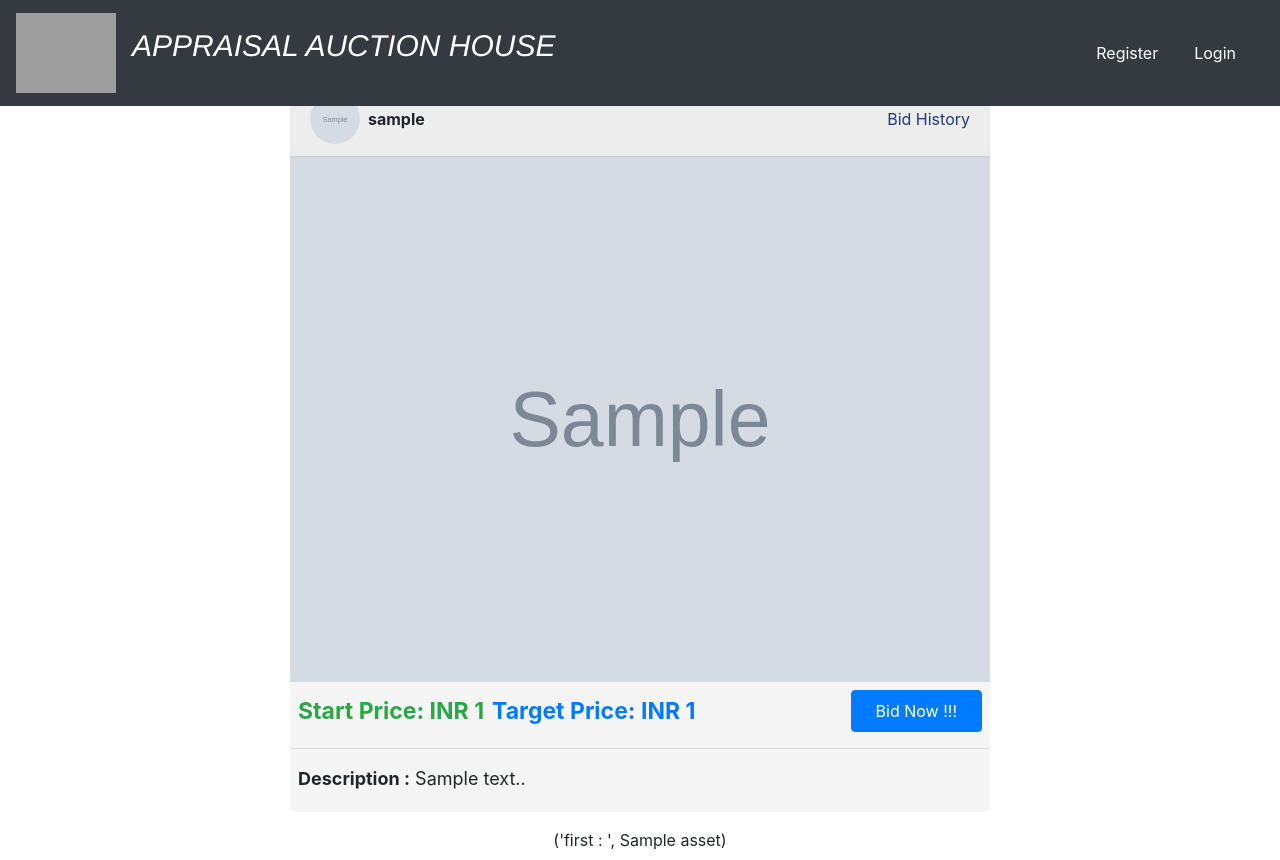
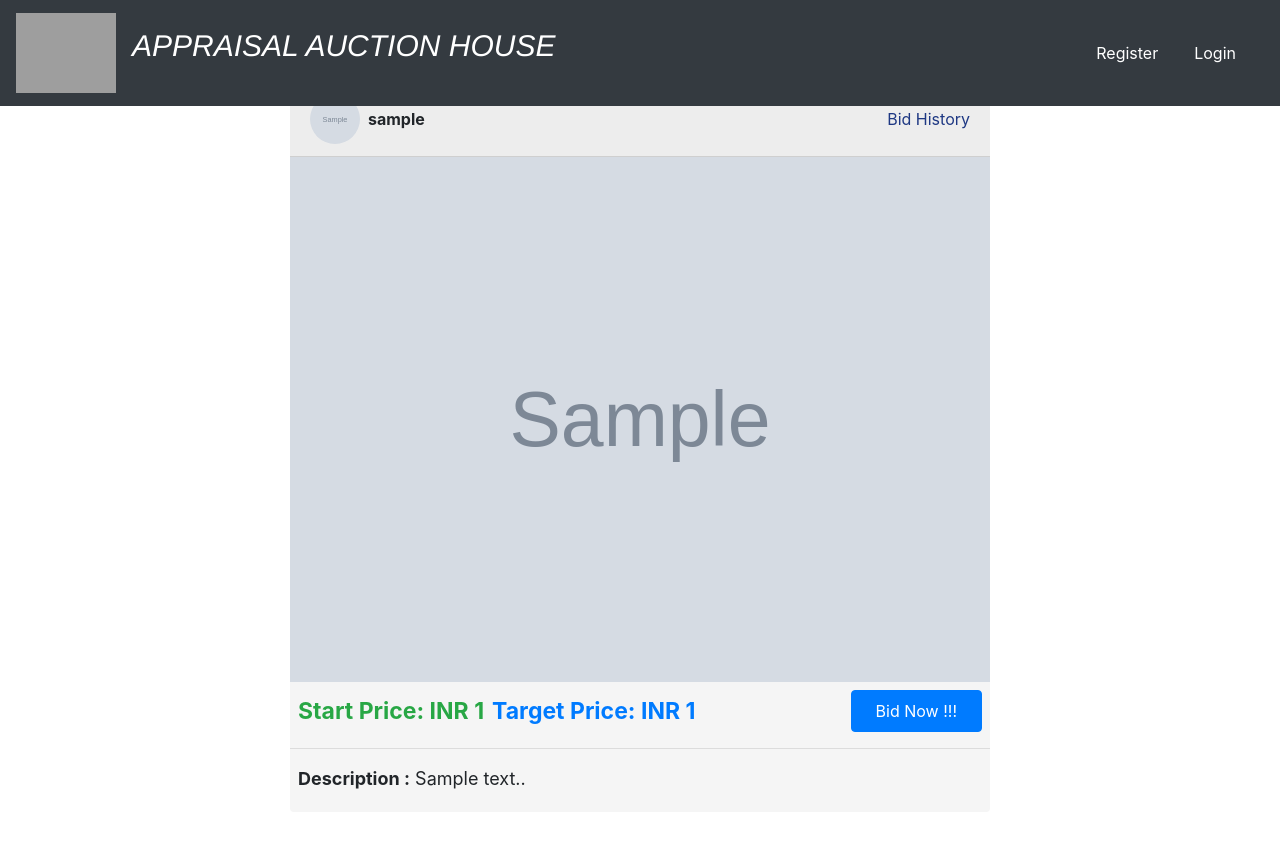
Before and after one commit to Varunkalra18/project, a Flask app: template templates/index.html in a window 1280 px wide. After the commit the page ends 789 px from the top, so only its background shows below. Run offline with Flask 2, Linux system fonts and the light colour scheme; the template is opened without the code that fills it: most values are stand-ins (such as "Sample title", 1, 10 or a date in 2020); grey boxes marked "Sample" are stand-in pictures; some libraries are stand-ins or nearby versions; grey boxes are pictures that could not be loaded.

Commit message:
sorted some error

```diff
--- a/application.py
+++ b/application.py
@@ -119,7 +119,7 @@ def addassets():
 @login_required
 def assets():
     user_id = session["user_id"]
-    rows = db.execute("SELECT * FROM Assets WHERE Id=:id ", id=user_id)
+    rows = db.execute("SELECT * FROM Assets WHERE SellerId=:id ", id=user_id)
     return render_template("assets.html", rows=rows)
 
 
@@ -170,16 +170,20 @@ def getHistory() :
     print('This is bid history in backend : ', rows)
     return jsonify(rows)
 
-@app.route('/asset/activate', methods=['PUT'])
+@app.route('/asset/activate', methods=['POST'])
 @login_required
 def activateAsset() :
     asset_id = request.form.get('assetId')
     print('This is asset to be activated : ', asset_id)
+    # timestamp = datetime.now().strftime("%m/%d/%Y, %H:%M:%S")
+    db.execute('UPDATE Assets SET isActivated=True WHERE Id=:id', id=asset_id)
+    return redirect('/Assets')
 
 @app.route('/asset/delete', methods=['DELETE'])
 @login_required
 def assetDelete() :
     asset_id = request.form.get('assetId')
+    print('This is asset to be deleted : ', asset_id)
 
 
 
--- a/templates/index.html
+++ b/templates/index.html
@@ -115,7 +115,6 @@ block style %}
       </p>
     </div>
   </div>
-  {% print('first : ', asset) %}
   <div
     class="modal fade"
     id="exampleModalLong"
@@ -133,7 +132,7 @@ block style %}
         >
           <div class="modal-header">
             <h5 class="modal-title" id="exampleModalLongTitle">
-              Making a bid .. !! {{asset.tarBid}}
+              Making a bid .. !!
             </h5>
             <button
               type="button"
```
Also changed, not shown: templates/assets.html (+6 -7 lines).
